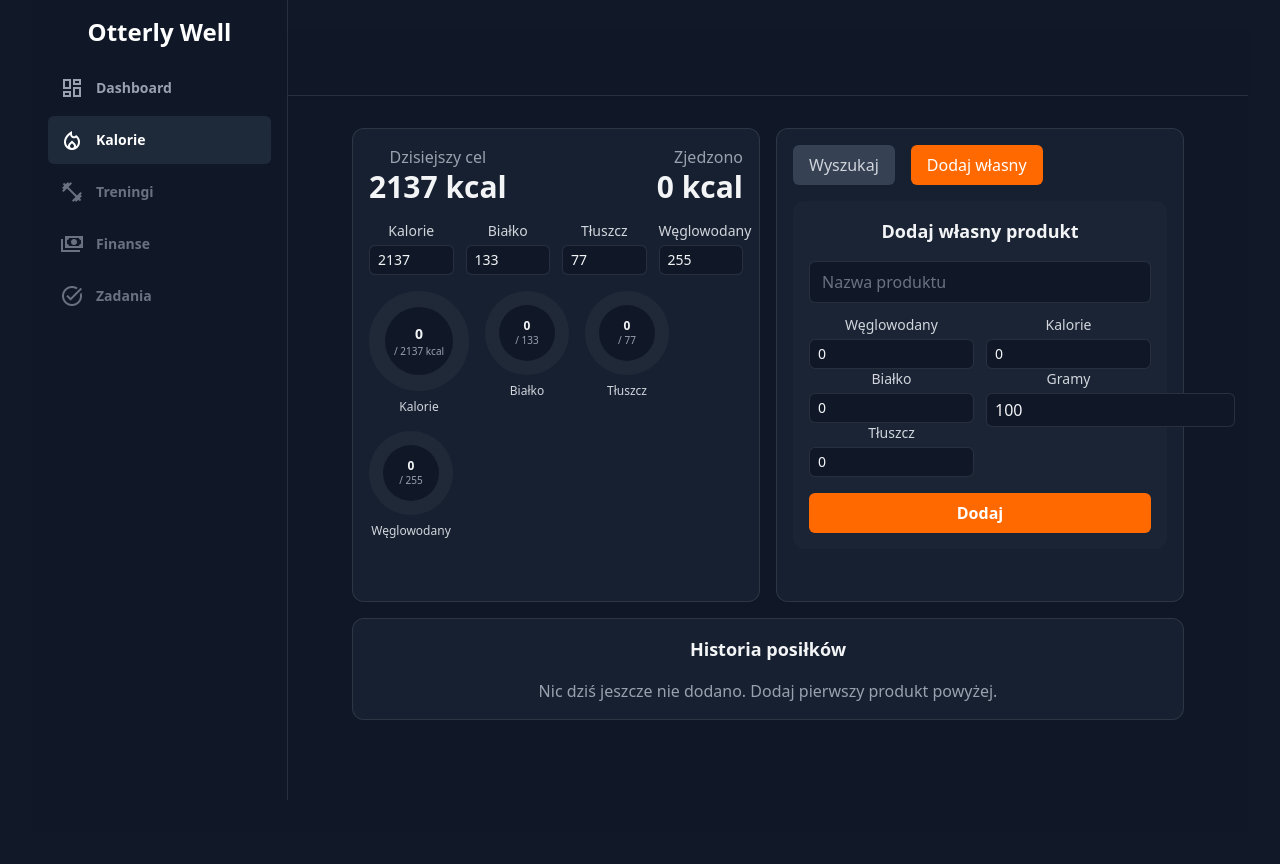
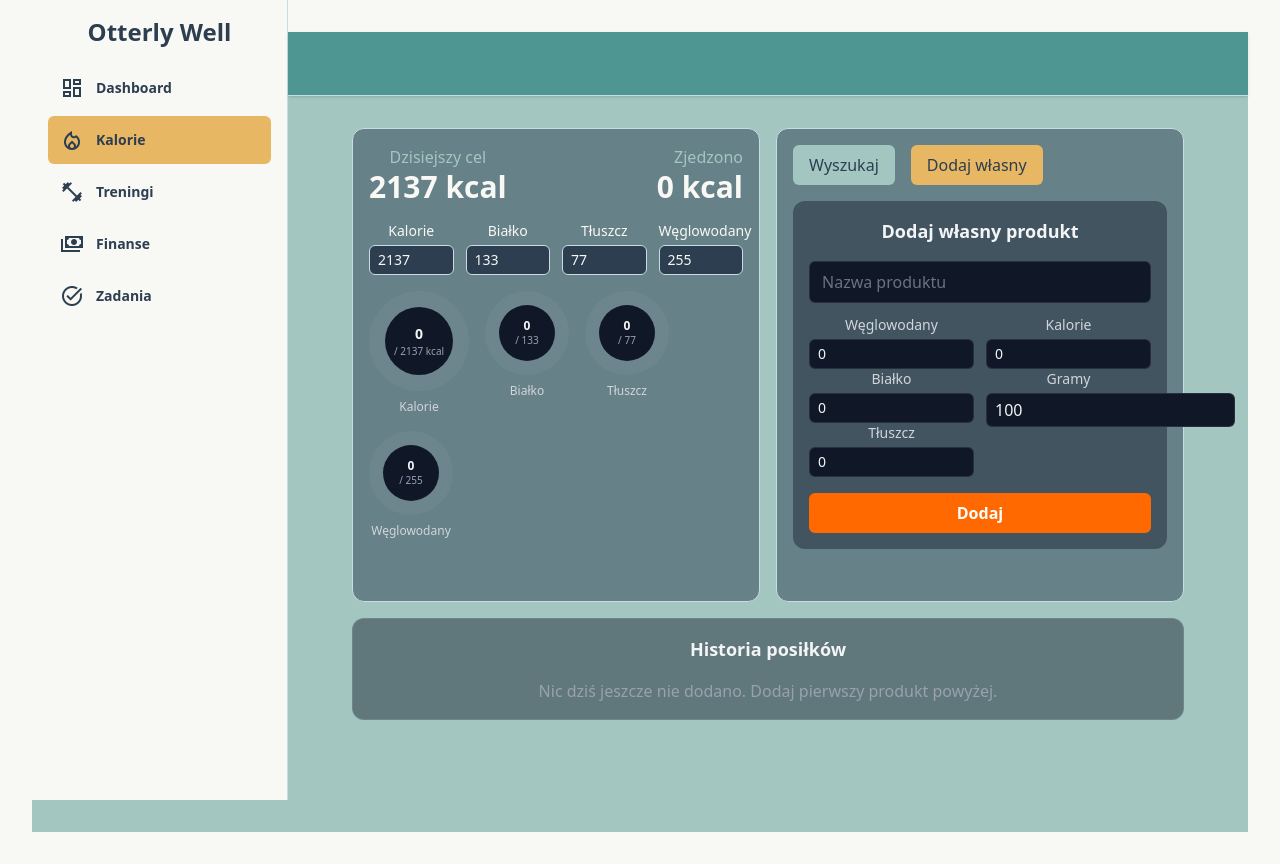
Before and after one commit to czarekmilek/OtterlyWell, a React (Vite) app in the folder otterly-well/: page /calories in a window 1280 px wide. Built offline with nearby package versions, Linux system fonts and the light colour scheme.

Commit message:
Added new colour palette
- Added new, greenish theme

```diff
--- a/otterly-well/src/components/Calories/Calories.tsx
+++ b/otterly-well/src/components/Calories/Calories.tsx
@@ -126,14 +126,14 @@ export default function Calories() {
           setGoalCarbs={setGoalCarbs}
         />
 
-        <motion.div className="rounded-xl border border-white/10 bg-gray-800/50 p-4 lg:w-1/2">
+        <motion.div className="rounded-xl border border-brand-depth bg-brand-neutral-dark/50 p-4 lg:w-1/2">
           <div className="flex gap-4 mb-4">
             <button
               onClick={() => setActiveTab("search")}
               className={`px-4 py-2 rounded-md transition-colors ${
                 activeTab === "search"
-                  ? "bg-orange-500 text-white"
-                  : "bg-gray-700 text-gray-300 hover:bg-gray-600"
+                  ? "bg-brand-accent-1 text-brand-neutral-dark"
+                  : "bg-brand-secondary text-brand-neutral-dark hover:bg-brand-primary"
               }`}
             >
               Wyszukaj
@@ -142,8 +142,8 @@ export default function Calories() {
               onClick={() => setActiveTab("custom")}
               className={`px-4 py-2 rounded-md transition-colors ${
                 activeTab === "custom"
-                  ? "bg-orange-500 text-white"
-                  : "bg-gray-700 text-gray-300 hover:bg-gray-600"
+                  ? "bg-brand-accent-1 text-brand-neutral-dark"
+                  : "bg-brand-secondary text-brand-neutral-dark hover:bg-brand-primary"
               }`}
             >
               Dodaj własny
--- a/otterly-well/src/components/Calories/components/Goals.tsx
+++ b/otterly-well/src/components/Calories/components/Goals.tsx
@@ -30,17 +30,17 @@ export const Goals = ({
   setGoalCarbs,
 }: GoalsProps) => {
   return (
-    <motion.div className="rounded-xl border border-white/10 bg-gray-800/50 p-4 flex flex-col gap-4 lg:w-1/2">
+    <motion.div className="rounded-xl border border-brand-depth bg-brand-neutral-dark/50 p-4 flex flex-col gap-4 lg:w-1/2">
       <div className="flex items-end justify-between gap-4">
         <div>
-          <p className="text-gray-400">Dzisiejszy cel</p>
-          <p className="text-3xl font-semibold text-gray-100">
+          <p className="text-brand-secondary">Dzisiejszy cel</p>
+          <p className="text-3xl font-semibold text-brand-neutral-light">
             {goalCalories} kcal
           </p>
         </div>
         <div className="text-right">
-          <p className="text-gray-400">Zjedzono</p>
-          <p className="text-3xl font-semibold text-gray-100">
+          <p className="text-brand-secondary">Zjedzono</p>
+          <p className="text-3xl font-semibold text-brand-neutral-light">
             {totalCalories.kcal} kcal
           </p>
         </div>
@@ -48,12 +48,12 @@ export const Goals = ({
 
       {/* Goals inputs */}
       <div className="grid grid-cols-2 sm:grid-cols-4 gap-3">
-        <label className="flex flex-col text-sm text-gray-300">
+        <label className="flex flex-col text-sm text-brand-neutral-light">
           Kalorie
           <input
             type="number"
             min={1}
-            className="mt-1 rounded-md border border-white/10 bg-gray-900 px-2 py-1 text-gray-100 focus:ring-2 focus:ring-orange-400/40 focus:outline-none"
+            className="mt-1 rounded-md border border-brand-depth bg-brand-neutral-dark px-2 py-1 text-brand-neutral-light focus:ring-2 focus:ring-brand-accent-1/40 focus:outline-none"
             value={goalCalories}
             onChange={(e) => {
               const v = Number(e.target.value);
@@ -62,34 +62,34 @@ export const Goals = ({
           />
         </label>
 
-        <label className="flex flex-col text-sm text-gray-300">
+        <label className="flex flex-col text-sm text-brand-neutral-light">
           Białko
           <input
             type="number"
             min={0}
-            className="mt-1 rounded-md border border-white/10 bg-gray-900 px-2 py-1 text-gray-100 focus:ring-2 focus:ring-orange-400/40 focus:outline-none"
+            className="mt-1 rounded-md border border-brand-depth bg-brand-neutral-dark px-2 py-1 text-brand-neutral-light focus:ring-2 focus:ring-brand-accent-1/40 focus:outline-none"
             value={goalProtein}
             onChange={(e) => setGoalProtein(Number(e.target.value) || 0)}
           />
         </label>
 
-        <label className="flex flex-col text-sm text-gray-300">
+        <label className="flex flex-col text-sm text-brand-neutral-light">
           Tłuszcz
           <input
             type="number"
             min={0}
-            className="mt-1 rounded-md border border-white/10 bg-gray-900 px-2 py-1 text-gray-100 focus:ring-2 focus:ring-orange-400/40 focus:outline-none"
+            className="mt-1 rounded-md border border-brand-depth bg-brand-neutral-dark px-2 py-1 text-brand-neutral-light focus:ring-2 focus:ring-brand-accent-1/40 focus:outline-none"
             value={goalFat}
             onChange={(e) => setGoalFat(Number(e.target.value) || 0)}
           />
         </label>
 
-        <label className="flex flex-col text-sm text-gray-300">
+        <label className="flex flex-col text-sm text-brand-neutral-light">
           Węglowodany
           <input
             type="number"
             min={0}
-            className="mt-1 rounded-md border border-white/10 bg-gray-900 px-2 py-1 text-gray-100 focus:ring-2 focus:ring-orange-400/40 focus:outline-none"
+            className="mt-1 rounded-md border border-brand-depth bg-brand-neutral-dark px-2 py-1 text-brand-neutral-light focus:ring-2 focus:ring-brand-accent-1/40 focus:outline-none"
             value={goalCarbs}
             onChange={(e) => setGoalCarbs(Number(e.target.value) || 0)}
           />
--- a/otterly-well/src/components/Dashboard/Dashboard.tsx
+++ b/otterly-well/src/components/Dashboard/Dashboard.tsx
@@ -16,46 +16,50 @@ const modules: TileData[] = [
     title: "Kalorie",
     description: "Lorem ipsum lorem ipsum.",
     icon: CalorieIcon,
-    color: "text-orange-400",
-    bgColor: "hover:bg-orange-400/10",
+    color: "text-brand-accent-1",
+    bgColor: "hover:bg-brand-accent-1/10",
     to: "/calories",
   },
   {
     title: "Treningi",
     description: "Lorem ipsum lorem ipsum.",
     icon: WorkoutIcon,
-    color: "text-sky-400",
-    bgColor: "hover:bg-sky-400/10",
+    color: "text-brand-primary",
+    bgColor: "hover:bg-brand-primary/10",
   },
   {
     title: "Finanse",
     description: "Lorem ipsum lorem ipsum.",
     icon: FinanceIcon,
-    color: "text-emerald-400",
-    bgColor: "hover:bg-emerald-400/10",
+    color: "text-brand-accent-2",
+    bgColor: "hover:bg-brand-accent-2/10",
   },
   {
     title: "Zadania",
     description: "Lorem ipsum lorem ipsum.",
     icon: TaskIcon,
-    color: "text-violet-400",
-    bgColor: "hover:bg-violet-400/10",
+    color: "text-brand-accent-3",
+    bgColor: "hover:bg-brand-accent-3/10",
   },
 ];
 
 const Card = ({ data }: { data: TileData }) => {
   const content = (
     <div
-      className={`group relative overflow-hidden rounded-xl border border-white/10 bg-gray-800/50 p-4
-      shadow-lg backdrop-blur-sm transition-all duration-300 ${data.bgColor} hover:border-gray-500/50 hover:shadow-2xl hover:-translate-y-1`}
+      className={`group relative overflow-hidden rounded-xl border border-brand-depth bg-brand-neutral-dark/50 p-4
+      shadow-lg backdrop-blur-sm transition-all duration-300 ${data.bgColor} hover:border-brand-depth/50 hover:shadow-2xl hover:-translate-y-1`}
     >
       <div className="flex items-center gap-4">
-        <div className={`rounded-lg p-2 bg-gray-700/50 ${data.color}`}>
+        <div
+          className={`rounded-lg p-2 bg-brand-neutral-dark/50 ${data.color}`}
+        >
           <data.icon className="h-8 w-8" />
         </div>
-        <h3 className="text-xl font-semibold text-gray-100">{data.title}</h3>
+        <h3 className="text-xl font-semibold text-brand-neutral-light">
+          {data.title}
+        </h3>
       </div>
-      <p className="mt-4 text-gray-400">{data.description}</p>
+      <p className="mt-4 text-brand-secondary">{data.description}</p>
       <div
         className={`absolute -bottom-12 -right-12 h-24 w-24 rounded-full opacity-10 blur-2xl transition-all duration-500
           group-hover:scale-[3] ${data.color} bg-current`}
@@ -78,10 +82,10 @@ const Dashboard = () => {
   return (
     <div className="p-4 sm:p-6 lg:p-8">
       <header className="mb-8">
-        <h1 className="text-4xl font-bold tracking-tight text-white sm:text-5xl">
+        <h1 className="text-4xl font-bold tracking-tight text-brand-neutral-dark sm:text-5xl">
           Main Hub
         </h1>
-        <p className="mt-4 text-xl text-gray-400">
+        <p className="mt-4 text-xl text-brand-neutral-dark">
           Zarządzaj modułami: Kalorie, Treningi, Finanse, Zadania.
         </p>
       </header>
--- a/otterly-well/src/components/Layout/Header/Header.tsx
+++ b/otterly-well/src/components/Layout/Header/Header.tsx
@@ -6,18 +6,21 @@ interface HeaderProps {
 
 const Header = ({ onMenuClick }: HeaderProps) => {
   return (
-    <div className="sticky top-0 z-10 flex h-16 shrink-0 items-center gap-x-6 border-b border-white/10 bg-gray-900 px-4 shadow-sm sm:px-6 lg:px-8">
+    <div
+      className="sticky top-0 z-10 flex h-16 shrink-0 items-center gap-x-6 border-b border-brand-depth
+                  bg-brand-primary px-4 shadow-sm sm:px-6 lg:px-8"
+    >
       {/* Mobile-only menu button */}
       <button
         type="button"
-        className="-m-2.5 p-2.5 text-gray-400 lg:hidden"
+        className="-m-2.5 p-2.5 text-brand-neutral-dark lg:hidden"
         onClick={onMenuClick}
       >
         <span className="sr-only">Open sidebar</span>
         <MenuIcon className="h-6 w-6" aria-hidden="true" />
       </button>
 
-      <div className="h-6 w-px bg-gray-900/10 lg:hidden" aria-hidden="true" />
+      <div className="h-6 w-px bg-brand-depth lg:hidden" aria-hidden="true" />
 
       {/* <div className="flex flex-1 justify-end gap-x-6">
         <div className="flex items-center gap-x-4">
--- a/otterly-well/src/components/Layout/Layout.tsx
+++ b/otterly-well/src/components/Layout/Layout.tsx
@@ -10,7 +10,7 @@ const Layout = ({ children }: LayoutProps) => {
   const [mobileOpen, setMobileOpen] = useState(false);
 
   return (
-    <div className="min-h-screen bg-gray-900">
+    <div className="min-h-screen bg-brand-secondary">
       <Sidebar mobileOpen={mobileOpen} setMobileOpen={setMobileOpen} />
       <div className="lg:pl-64">
         <Header onMenuClick={() => setMobileOpen(true)} />
--- a/otterly-well/src/components/Layout/Sidebar/Sidebar.tsx
+++ b/otterly-well/src/components/Layout/Sidebar/Sidebar.tsx
@@ -48,7 +48,12 @@ const Sidebar = ({ mobileOpen, setMobileOpen }: SidebarProps) => {
   const sidebarContent = (
     <>
       <div className="flex shrink-0 items-center justify-center gap-x-4 px-6 h-16">
-        <h1 className="text-2xl font-bold text-white">Otterly Well</h1>
+        <h1
+          className="text-2xl font-bold text-brand-neutral-dark
+                       rounded-full px-3 py-1"
+        >
+          Otterly Well
+        </h1>
       </div>
       <nav className="flex flex-1 flex-col gap-y-5 overflow-y-auto px-4">
         <ul role="list" className="flex flex-1 flex-col">
@@ -59,7 +64,7 @@ const Sidebar = ({ mobileOpen, setMobileOpen }: SidebarProps) => {
                   {item.to === "#" ? (
                     <div
                       className={classNames(
-                        "text-gray-500 cursor-not-allowed",
+                        "text-brand-neutral-dark cursor-not-allowed",
                         "group flex gap-x-3 rounded-md p-3 text-sm font-semibold leading-6"
                       )}
                       aria-disabled
@@ -76,8 +81,8 @@ const Sidebar = ({ mobileOpen, setMobileOpen }: SidebarProps) => {
                       to={item.to}
                       className={classNames(
                         item.current
-                          ? "bg-gray-800 text-white"
-                          : "text-gray-400 hover:bg-gray-800 hover:text-white",
+                          ? "bg-brand-accent-1 text-brand-neutral-dark"
+                          : "text-brand-neutral-dark hover:bg-brand-primary hover:text-brand-neutral-light",
                         "group flex gap-x-3 rounded-md p-3 text-sm font-semibold leading-6"
                       )}
                       aria-current={item.current ? "page" : undefined}
@@ -118,7 +123,7 @@ const Sidebar = ({ mobileOpen, setMobileOpen }: SidebarProps) => {
             leaveFrom="opacity-100"
             leaveTo="opacity-0"
           >
-            <div className="fixed inset-0 bg-gray-900/80" />
+            <div className="fixed inset-0 bg-brand-neutral-dark/80" />
           </TransitionChild>
 
           <div className="fixed inset-0 flex">
@@ -149,14 +154,14 @@ const Sidebar = ({ mobileOpen, setMobileOpen }: SidebarProps) => {
                       onClick={() => setMobileOpen(false)}
                     >
                       <span className="sr-only">Close sidebar</span>
-                      <span className="material-symbols-sharp h-6 w-6 text-white">
+                      <span className="material-symbols-sharp h-6 w-6 text-brand-neutral-dark">
                         close
                       </span>
                     </button>
                   </div>
                 </TransitionChild>
 
-                <div className="flex grow flex-col overflow-y-auto bg-gray-900 ring-1 ring-white/10">
+                <div className="flex grow flex-col overflow-y-auto bg-brand-neutral-light ring-1 ring-brand-depth">
                   {sidebarContent}
                 </div>
               </DialogPanel>
@@ -166,7 +171,7 @@ const Sidebar = ({ mobileOpen, setMobileOpen }: SidebarProps) => {
       </Transition>
 
       {/* --- Desktop Sidebar --- */}
-      <aside className="hidden lg:fixed lg:inset-y-0 lg:z-10 lg:flex lg:w-64 lg:flex-col border-r border-white/10 bg-gray-900">
+      <aside className="hidden lg:fixed lg:inset-y-0 lg:z-10 lg:flex lg:w-64 lg:flex-col border-r border-brand-depth bg-brand-neutral-light">
         {sidebarContent}
       </aside>
     </>
--- a/otterly-well/src/index.css
+++ b/otterly-well/src/index.css
@@ -1,5 +1,23 @@
 @import "tailwindcss";
 
+@theme {
+  /* Core Colors */
+  --color-brand-primary: #4d9691; /* Soft Teal (Primary Action) */
+  --color-brand-secondary: #a3c6c1; /* Sage Green (Background Accent) */
+  --color-brand-accent-1: #e8b763; /* Muted Gold (Achievement/Highlight) */
+
+  /* Additional Accents & Data */
+  --color-brand-accent-2: #34b476; /* Deep Splash (Success/Positive Alert) */
+  --color-brand-accent-3: #d4a5a5; /* Soft Mauve (Sleep/Nurturing) */
+
+  /* Neutrals & Text */
+  --color-brand-neutral-light: #f8f8f4; /* Light Cream (Main Background for Light Mode) */
+  --color-brand-neutral-dark: #2c3e50; /* Deep Charcoal (Text/Icons) */
+  --color-brand-depth: #c7dde3; /* Soft Shadow (Borders/Dividers) */
+}
+
+/* --- Light Mode --- */
 body {
-  background-color: #111827;
+  background-color: var(--color-brand-neutral-light);
+  color: var(--color-brand-neutral-dark);
 }
```
Also changed, not shown: otterly-well/src/components/Calories/components/FoodSearch.tsx (+4 -4 lines).
